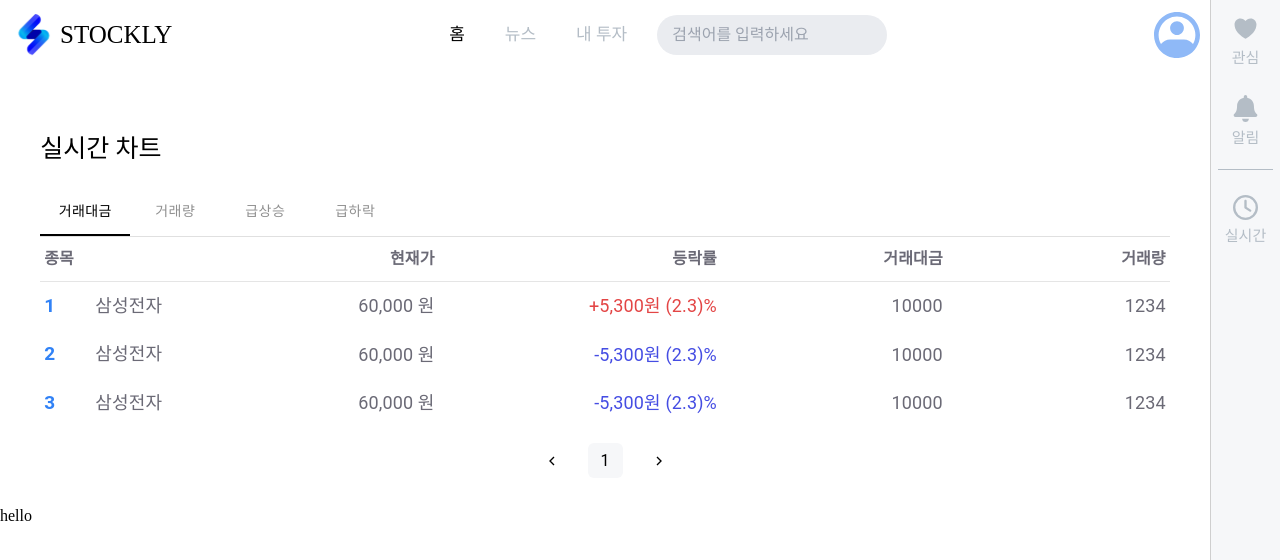
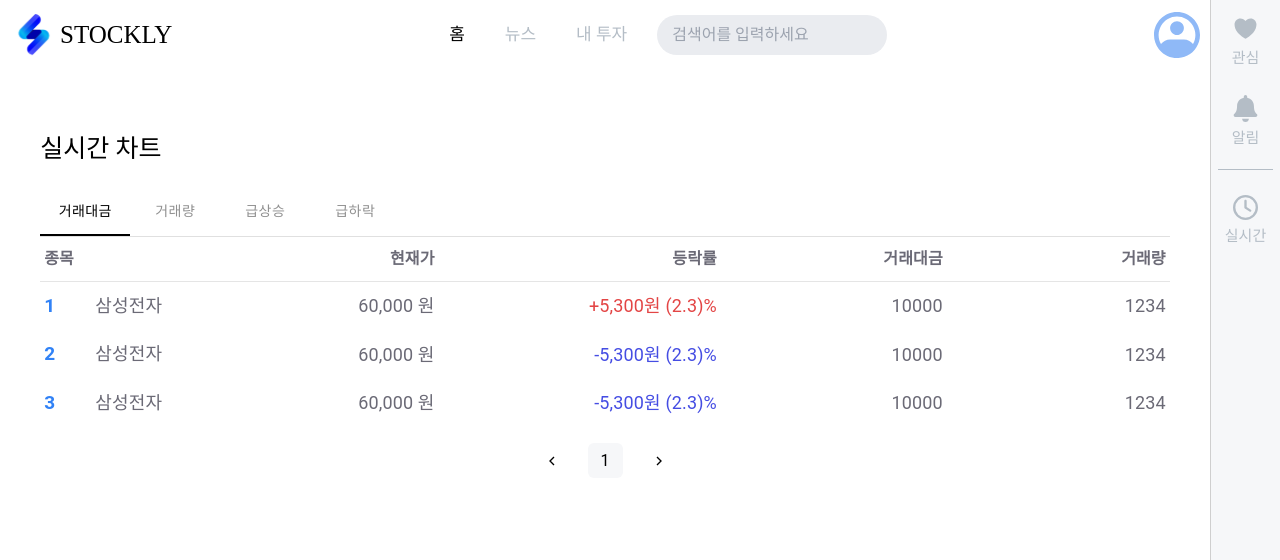
Before and after one commit to sykang519/StocklyFrontend, a React (Vite) app: page /main in a window 1280 px wide. Shown: the top 560 px of the page. Built offline with nearby package versions, Linux system fonts and the light colour scheme; a web font is replaced by a local one.

Commit message:
chore: 미사용 컴포넌트 삭제

```diff
--- a/src/pages/MainPage.tsx
+++ b/src/pages/MainPage.tsx
@@ -2,9 +2,6 @@ import TopNavBar from '../components/TopNavBar';
 import StockChartList from '../components/StockChart';
 import useDrawerStore from '../zustand/MenuBarStore';
 
-function Carousel() {
-  return (<div>hello</div>);
-}
 
 function MainPage() {
   const { openDrawer } = useDrawerStore();
@@ -17,7 +14,6 @@ function MainPage() {
             <StockChartList />
           </div>
         </div>
-        <Carousel />
       </div>
     </>
   );
```
